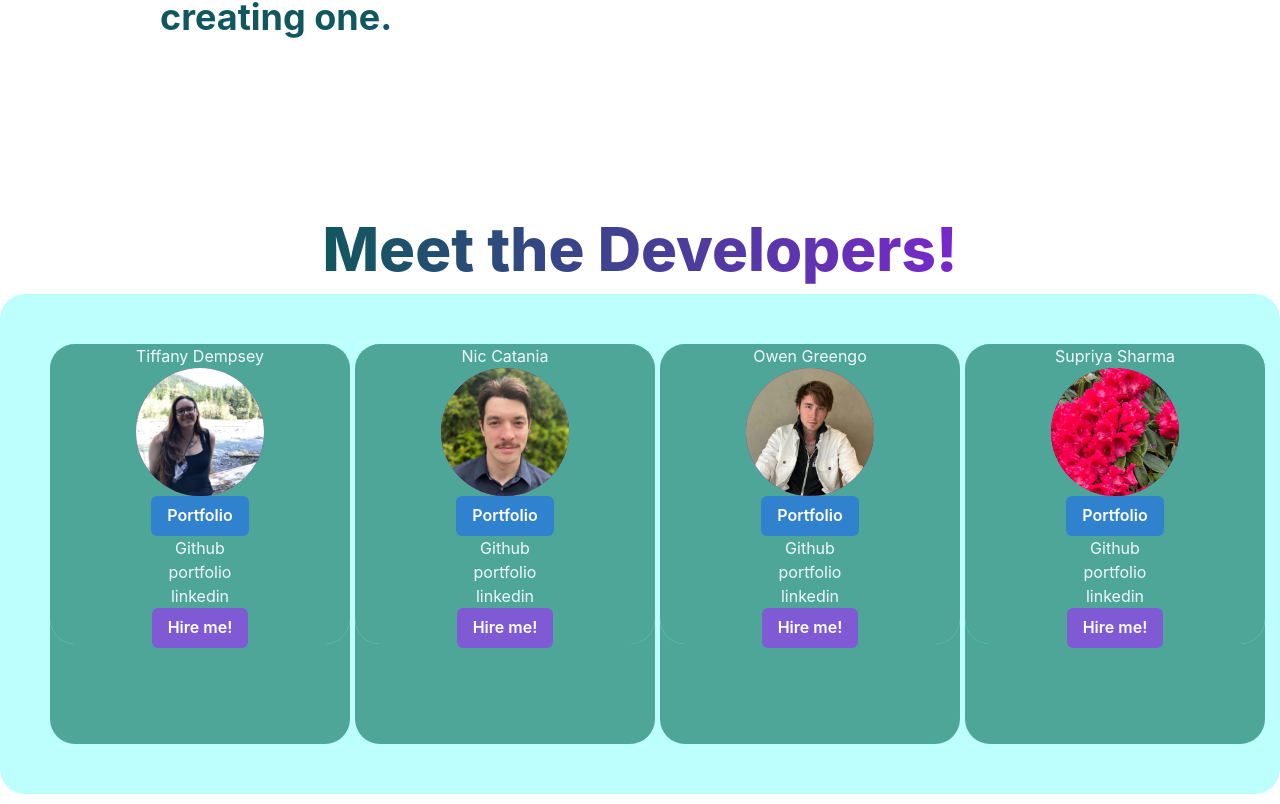
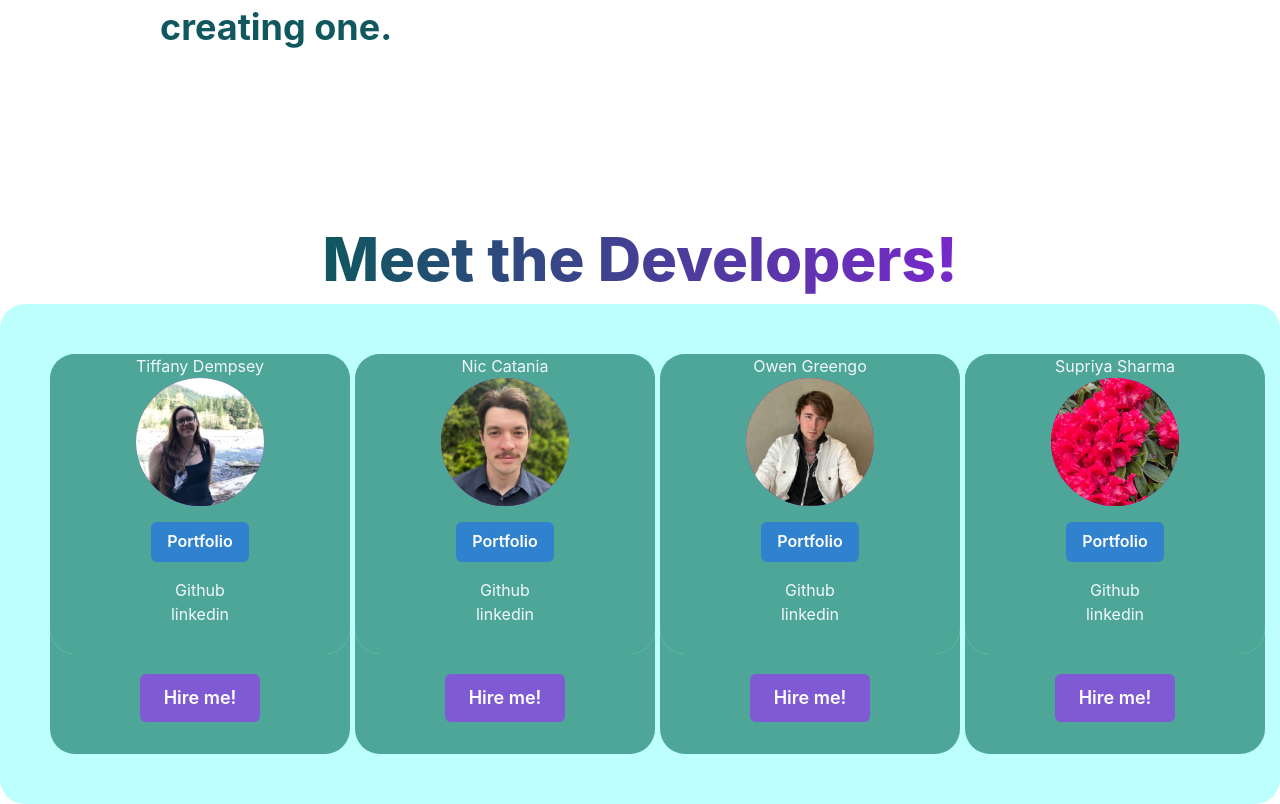
Before and after one commit to Niccatania/DevelUP, a React (Create React App) app in the folder client/: page / in a window 1280 px wide. Shown: the part 463-1267 px from the top of the page. Built offline with nearby package versions, Linux system fonts and the light colour scheme.

Commit message:
All dev card links work, all current site routes work

```diff
--- a/client/src/components/devCard.js
+++ b/client/src/components/devCard.js
@@ -42,21 +42,24 @@ const devCard = (props) => {
     <Avatar size='2xl' name='Developer' src={`${process.env.PUBLIC_URL}${dev.image}`} />
 
 
-                        <ul>
+                        <ul >
                         <a href={dev.portfolio}>
-                        <Button colorScheme="blue"  to="/devProfile/">
+                        <Button m="1rem" colorScheme="blue"  to="/devProfile/">
                           Portfolio
                         </Button>
                         </a>
-                          <Link to="{dev.github}">
-                            <p>Github</p></Link>
-                          <a href={dev.portfolio}><p>portfolio</p> </a>
-                          <Link to="{dev.linkedin}"><p>linkedin</p></Link>
+                         <a href={dev.github}>
+                            <h1 className="cardClasstwo">Github</h1></a>
+                          <a href={dev.linkedin}>
+                            <p className="cardClasstwo">linkedin</p></a>
 
                         </ul>
-                        <Button colorScheme="purple"  to="/devProfile/">
+                        <Link to="/Services">
+                        <Button size="lg" m="3rem" colorScheme="purple"  >
+
                           Hire me!
                         </Button>
+                        </Link>
 
                         {/* <ul>
                           <li>
@@ -78,6 +81,7 @@ const devCard = (props) => {
                     </div>
                     <Spacer />
 
+
           </div>
           </div>
         );
--- a/client/src/components/devData.js
+++ b/client/src/components/devData.js
@@ -6,15 +6,15 @@ const devData = [
     devId: 1,
     name: "Tiffany Dempsey",
     image: "/assets/Tiffany.jpeg",
-    github:"Github",
+    github:"https://github.com/Tiffany7809",
     portfolio:"https://tiffany7809.github.io/React_Portfolio/",
-    linkedin:"linkedin"
+    linkedin:"https://www.linkedin.com/in/tiffany-d-00a37777/"
   },
   {
     devId:2,
     name: "Nic Catania",
     image: "/assets/profile.jpeg",
-    github:"github",
+    github:"https://github.com/Niccatania",
     portfolio:"https://niccatania.github.io/Portfolioworld/",
     linkedin:"linkedin"
   },
@@ -22,17 +22,17 @@ const devData = [
     devId:3,
     name: "Owen Greengo",
     image: "/assets/owen.jpeg",
-    github:"github",
+    github:"https://github.com/OwenMG",
     portfolio:"https://owenmg.github.io/ReactFolio/#portfolio",
-    linkedin:"linkedin"
+    linkedin:"https://www.linkedin.com/in/owen-greengo-6371a1228/"
   },
   {
     devId:4,
     name: "Supriya Sharma",
     image: "/assets/Supriya.jpeg",
-    github:"github",
+    github:"https://github.com/supsha878",
     portfolio:"https://supsha878.github.io/react-portfolio/",
-    linkedin:"linkedin"
+    linkedin:"https://www.linkedin.com/in/supriya-sharma-b1505b194/"
   },
 
 ];
--- a/client/src/components/index.css
+++ b/client/src/components/index.css
@@ -24,7 +24,7 @@ body {
   .listClass{
 
     display: inline;
-    padding: 0.5rem;
+    padding: 0.8rem;
     margin: 0;
     list-style: none;
    gap: 4rem;
@@ -38,8 +38,9 @@ body {
   }
   .ind:hover{
 
-    border-radius: 150px;
+    border-radius: 15px;
        background-color: #9DCBBA;
+       transform:scale(1.4);
 
      }
 
@@ -51,9 +52,38 @@ body {
       transform:scale(1.02);
     }
 
+    .cardClasstwo:hover{
+        border-radius: 100px;
+
+           background-color: #9DCBBA;
+           transform:scale(0.9);
+         }
+
     .rcorners1 {
       border-radius: 25px;
       background: #bdfffd;
       padding: 50px;
       height: 500px;
     }
+
+    .skills {
+        background-color: #1F1A36;
+        text-align: left;
+        padding: 15px;
+        margin-top: 30px;
+      }
+
+      .skills ul {
+        list-style-type: none;
+        margin: 0;
+        padding: 0;
+      }
+
+      .skills ul li {
+        border: 1px solid #2D2747;
+        border-radius: 2px;
+        display: inline-block;
+        font-size: 12px;
+        margin: 0 7px 7px 0;
+        padding: 7px;
+      }
--- a/client/src/pages/clientProfile.js
+++ b/client/src/pages/clientProfile.js
@@ -1,5 +1,4 @@
 import React from "react";
-
 // import { useQuery } from "@apollo/client";
 // import { QUERY_USER } from "../utils/queries";
 
@@ -26,9 +25,10 @@ const ClientProfile =(props) => {
 
   return (
     <div>
-         <Avatar w="10rem" h="10rem" p="2%" m="3%">
-          {" "}
+         <Avatar w="10rem" h="10rem"  m="3%"  src={`${process.env.PUBLIC_URL}${"/assets/pRudd.jpeg"}`}>
+
         </Avatar>
+
         <Heading mb="2rem">Your Projects</Heading>
 
                <Box border={"solid"}>
@@ -59,20 +59,6 @@ const ClientProfile =(props) => {
               <ul>
                 <li>Site Title</li>
                 <li>Complete/ In progress</li>
-                <li isNumeric>$400.00</li>
-                <li> Paid </li>
-                <li>Tiffany, Supriya, Nic, Owen </li>
-                {/* link to Cart */}
-                <li>
-                  {" "}
-                  <Button>Make Payment</Button>
-                </li>
-                </ul>
-              </Box>
-              <Box>
-              <ul>
-                <li>Site Title</li>
-                <li>Complete/ In progress</li>
                 <li isNumeric>$800.00</li>
                 <li> Not Paid</li>
                 <li>Tiffany, Supriya, Nic, Owen </li>
```
Also changed, not shown: client/public/assets/pRudd.jpeg (added).
